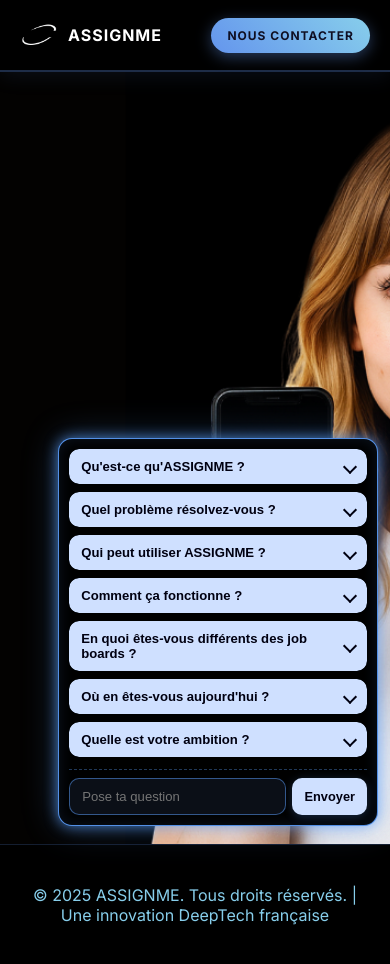
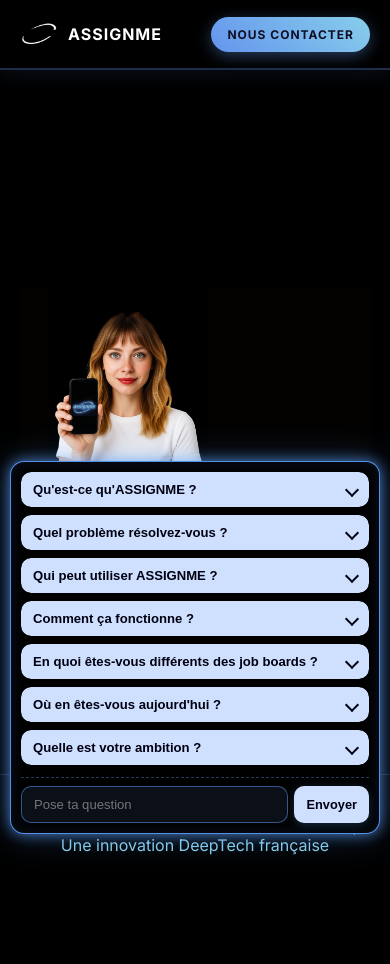
Before and after one commit to searadacunha/assignme, a website: page info.html in a window 390 px wide. After the commit the page ends 895 px from the top, so only its background shows below. Drawn offline with Linux system fonts and the light colour scheme.

Commit message:
Update info.html

```diff
--- a/info.html
+++ b/info.html
@@ -29,35 +29,64 @@
       overflow-x:hidden;
     }
 
-    .hero{
-      min-height:100vh;
-      padding-top:120px;
-      position:relative;
-      background:#000 url('design.png') no-repeat left center / contain;
+    header {
+      width: 100%;
+      padding: 20px 40px;
+      display: flex;
+      justify-content: space-between;
+      align-items: center;
+      position: fixed;
+      top: 0;
+      left: 0;
+      background: rgba(0, 0, 0, 0.95);
+      backdrop-filter: blur(15px);
+      z-index: 1000;
+      border-bottom: 2px solid rgba(100, 149, 237, 0.3);
+      box-shadow: 0 4px 20px rgba(100, 149, 237, 0.1);
+      height: 80px;
     }
 
-    /* Vignette panel with neon outline */
+    .hero{
+      min-height: 100vh;
+      padding-top: 80px; /* Hauteur du header */
+      position: relative;
+      background: #000 url('design.png') no-repeat center center / contain;
+      display: flex;
+      align-items: center;
+      justify-content: center;
+    }
+
+    /* Vignette panel avec positionnement amélioré */
     .panel{
-      position:absolute; right:220px; top:56%; transform:translateY(-50%);
-      width:260px; max-height:72vh;
-      display:flex; flex-direction:column;
-      border-radius:14px; background:#000;
-      border:1.5px solid rgba(92,160,255,.9);
-      box-shadow:0 0 14px rgba(92,160,255,.75), 0 0 36px rgba(92,160,255,.28);
-      overflow:hidden; isolation:isolate;
+      position: absolute;
+      right: 220px;
+      top: 50%;
+      transform: translateY(-50%);
+      width: 260px;
+      max-height: calc(100vh - 120px); /* Évite le débordement sur header/footer */
+      display: flex;
+      flex-direction: column;
+      border-radius: 14px;
+      background: #000;
+      border: 1.5px solid rgba(92,160,255,.9);
+      box-shadow: 0 0 14px rgba(92,160,255,.75), 0 0 36px rgba(92,160,255,.28);
+      overflow: hidden;
+      isolation: isolate;
     }
+
     .panel::before{
       content:''; position:absolute; inset:-7px; border-radius:inherit; pointer-events:none;
       border:2px solid rgba(92,160,255,.85);
       filter:blur(7px); animation:neonPulse 3s ease-in-out infinite;
       z-index:-1;
     }
+
     @keyframes neonPulse{
       0%,100%{opacity:.85; filter:blur(6px)}
       50%{opacity:1; filter:blur(9px)}
     }
 
-    /* Scrollable content (Answer + FAQ + Question input at the end) */
+    /* Scrollable content */
     .scroll{
       flex:1 1 auto; overflow:auto;
       padding:10px;
@@ -68,7 +97,7 @@
       margin-bottom:10px; padding:10px;
       border:1px solid rgba(92,160,255,.35); border-radius:10px;
       background:rgba(255,255,255,.04); font-size:.8rem; line-height:1.5;
-      display:none; /* hidden until we have an answer */
+      display:none;
     }
     .answer-box strong{color:#fff}
 
@@ -90,7 +119,7 @@
     .answer{max-height:0; overflow:hidden; transition:max-height .22s ease}
     .answer-inner{padding:10px 12px 12px; font-size:.78rem; line-height:1.55; background:rgba(255,255,255,.07); border-radius:10px; margin-top:4px}
 
-    /* Question input placed RIGHT AFTER the FAQ list (not sticky) */
+    /* Question input */
     .input-wrap{
       margin-top:12px;
       display:flex; gap:6px;
@@ -111,32 +140,6 @@
     .send:hover{ background:var(--faqHover) }
     .send:active{ transform:translateY(1px) }
 
-    @media (max-width: 1200px){
-      .panel{right:140px; width:260px; top:56%}
-    }
-    @media (max-width: 900px){
-      .hero{padding-top:60px; background-position:left center; background-size:cover}
-      .panel{position:fixed; right:12px; left:auto; top:auto; bottom:18px; transform:none; width:82vw; max-height:55vh}
-    }
-    @media (max-width: 480px){
-      .answer-inner{font-size:.72rem}
-    }
-
-    header {
-      width: 100%;
-      padding: 20px 40px;
-      display: flex;
-      justify-content: space-between;
-      align-items: center;
-      position: fixed;
-      top: 0;
-      left: 0;
-      background: rgba(0, 0, 0, 0.95);
-      backdrop-filter: blur(15px);
-      z-index: 1000;
-      border-bottom: 2px solid rgba(100, 149, 237, 0.3);
-      box-shadow: 0 4px 20px rgba(100, 149, 237, 0.1);
-    }
     .logo-header {
       font-size: 20px;
       font-weight: bold;
@@ -169,12 +172,6 @@
     }
     .logo-header:visited{ color:white; }
     .logo-header:hover{ color:white; text-decoration:none; }
-    @media (max-width: 768px) {
-      header { padding: 15px 20px; }
-      .logo-header { font-size: 16px; }
-      .logo-header img { height: 40px !important; margin-right: 8px !important; }
-      .contact-btn { padding: 10px 16px; font-size: 12px; }
-    }
 
     .footer {
       background: #000000;
@@ -188,6 +185,89 @@
       color: #87ceeb;
     }
 
+    /* Responsive design amélioré */
+    @media (max-width: 1200px){
+      .panel{right:140px; width:260px;}
+    }
+
+    @media (max-width: 900px){
+      .hero{
+        padding-top: 80px;
+        background-position: center center;
+        background-size: contain;
+        min-height: calc(100vh - 80px);
+      }
+
+      .panel{
+        position: fixed;
+        right: 50%;
+        left: auto;
+        top: auto;
+        bottom: 20px;
+        transform: translateX(50%);
+        width: min(90vw, 400px);
+        max-height: 60vh;
+        z-index: 999;
+      }
+    }
+
+    /* Spécial iPhone et petits écrans */
+    @media (max-width: 768px) {
+      header {
+        padding: 15px 20px;
+        height: 70px;
+      }
+
+      .hero {
+        padding-top: 70px;
+        background-position: center center;
+        background-size: 80% auto;
+        min-height: calc(100vh - 70px);
+      }
+
+      .logo-header {
+        font-size: 16px;
+      }
+
+      .logo-header img {
+        height: 40px !important;
+        margin-right: 8px !important;
+      }
+
+      .contact-btn {
+        padding: 10px 16px;
+        font-size: 12px;
+      }
+
+      .panel {
+        bottom: 15px;
+        width: min(95vw, 380px);
+        max-height: 55vh;
+      }
+    }
+
+    @media (max-width: 480px){
+      .hero {
+        background-size: 90% auto;
+      }
+
+      .answer-inner{
+        font-size:.72rem;
+      }
+
+      .panel {
+        width: calc(100vw - 20px);
+        max-height: 50vh;
+        bottom: 10px;
+      }
+    }
+
+    /* Éviter le débordement sur très petits écrans */
+    @media (max-height: 600px) {
+      .panel {
+        max-height: 40vh;
+      }
+    }
   </style>
 </head>
 <body>
```
